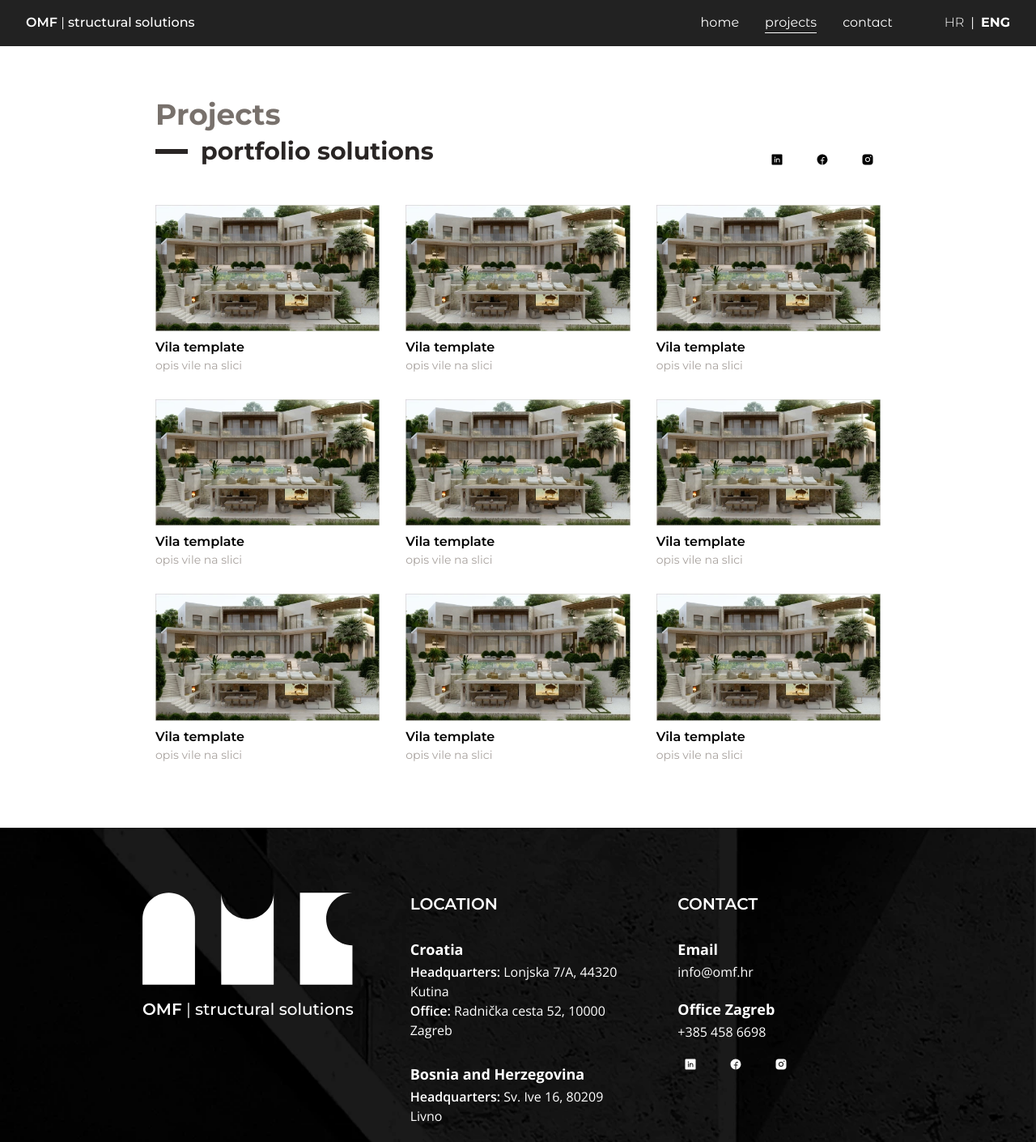
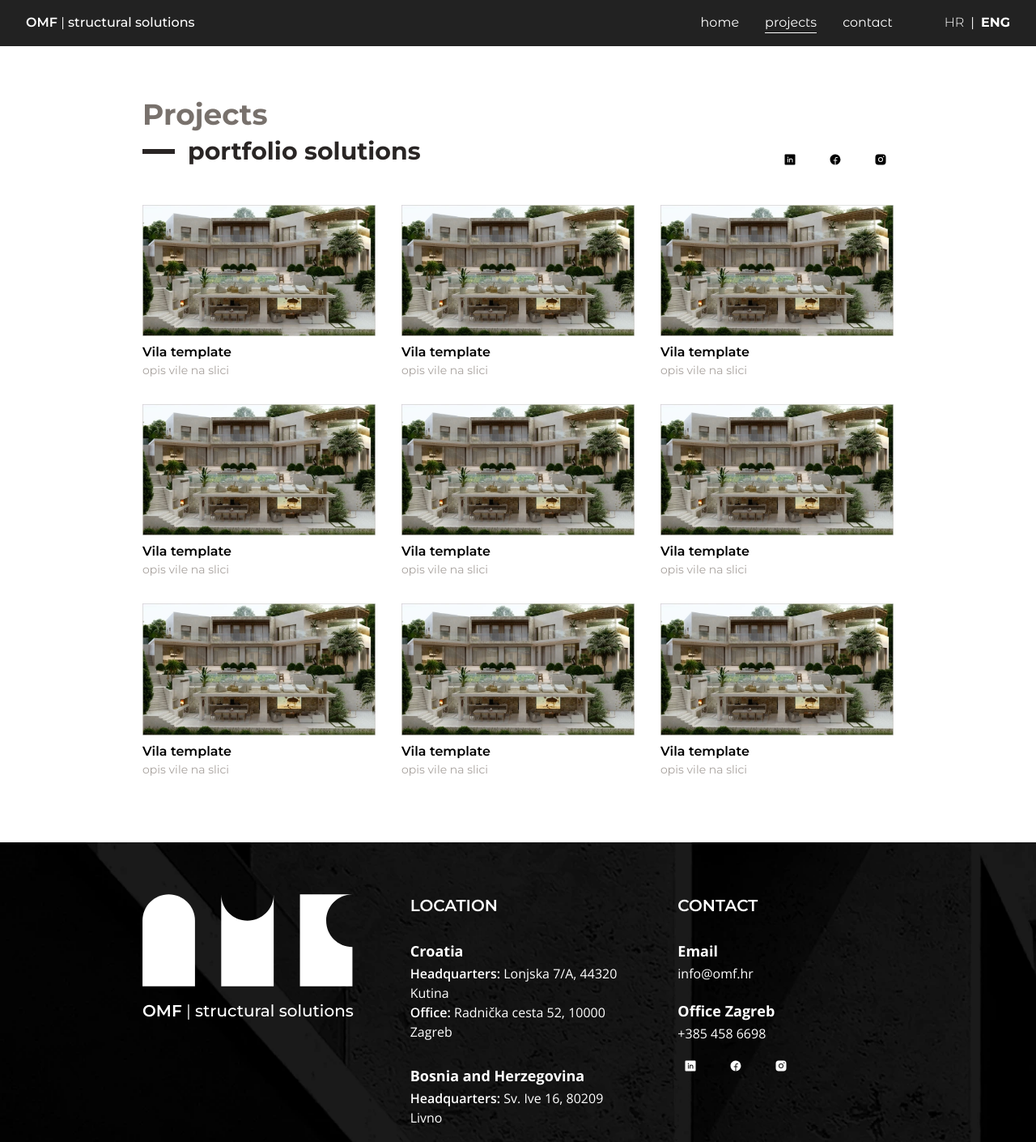
Before and after one commit to oyrad/omf, a Next.js app: page /en/projects in a window 1280 px wide. Shown: the top 1410 px of the page at 81% size. Built offline with nearby package versions, Linux system fonts and the light colour scheme.

Commit message:
ui fixes

```diff
--- a/app/[lang]/components/Footer.tsx
+++ b/app/[lang]/components/Footer.tsx
@@ -21,7 +21,7 @@ export default async function Footer({ lang }: { lang: Locale }) {
         backgroundSize: "cover",
       }}
     >
-      <div className="grid grid-cols-3 gap-16 pt-20 text-white pb-20">
+      <div className="grid grid-cols-3 gap-16 py-16 text-white">
         <div>
           <Image
             src={logo}
--- a/app/[lang]/contact/page.tsx
+++ b/app/[lang]/contact/page.tsx
@@ -15,7 +15,7 @@ export default async function Contact({
   return (
     <>
       <Header lang={lang} navigation={navigation} />
-      <div className="px-48 mt-16">
+      <div className="px-44 mt-16">
         <h4 className="text-4xl font-bold text-stone-500 mb-2">
           {contact.title}
         </h4>
--- a/app/[lang]/projects/[id]/page.tsx
+++ b/app/[lang]/projects/[id]/page.tsx
@@ -30,7 +30,7 @@ export default async function ProjectDetails({
   return (
     <>
       <Header lang={lang} navigation={navigation} />
-      <div className="px-48 mt-16">
+      <div className="px-44 mt-16 font-open">
         <div className="flex items-center space-x-4 text-stone-800 mb-12">
           <Link href={`/${lang}/projects`}>
             <ArrowLeft className="w-10 hover:bg-stone-200 transition-all" />
--- a/app/[lang]/projects/page.tsx
+++ b/app/[lang]/projects/page.tsx
@@ -15,7 +15,7 @@ export default async function Projects({
   return (
     <>
       <Header lang={lang} navigation={navigation} />
-      <div className="px-48 mt-16">
+      <div className="px-44 mt-16">
         <div className="flex justify-between items-end mb-12">
           <div>
             <h4 className="text-4xl font-bold text-stone-500 mb-2">
```
